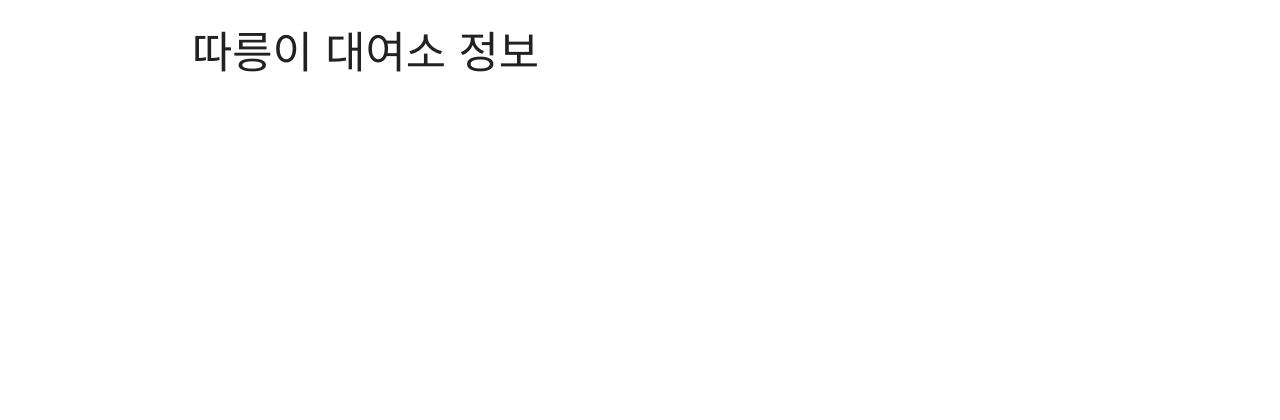
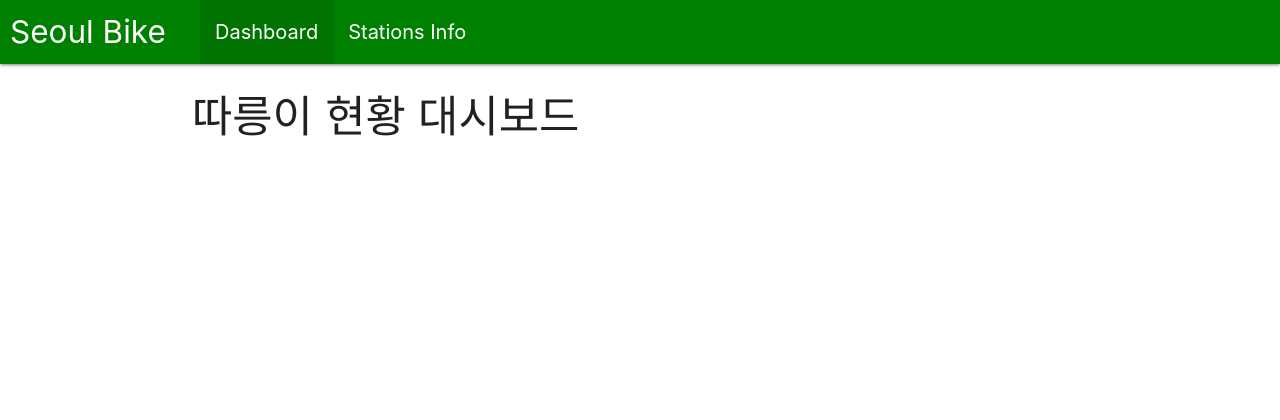
Before and after one commit to yahwang/seoulbike-data-platform, a Django app: page /dashboard/ in a window 1280 px wide. Shown: the top 420 px of the page. Before the commit the page ends 72 px from the top, so only its background shows below. Run offline with Django 3.2, Linux system fonts and the light colour scheme.

Commit message:
navbar 추가

```diff
--- a/django_web/app/settings/development.py
+++ b/django_web/app/settings/development.py
@@ -131,4 +131,7 @@ USE_TZ = True
 # https://docs.djangoproject.com/en/2.2/howto/static-files/
 
 STATIC_URL = '/static/'
+STATICFILES_DIRS = (
+    os.path.join(PROJECT_DIR, 'static'),
+)
 STATIC_ROOT = os.path.join(BASE_DIR, 'staticfiles')
--- /dev/null
+++ b/django_web/app/static/css/main.css
@@ -0,0 +1,12 @@
+nav{
+    background-color: green;
+}
+.nav-wrapper .brand-logo{
+    margin-left: 10px;
+}
+.nav-wrapper ul{
+    margin-left: 200px;
+}
+.nav-wrapper ul li a{
+    font-size: 20px;
+}
--- a/django_web/app/templates/base.html
+++ b/django_web/app/templates/base.html
@@ -1,3 +1,5 @@
+{% load static %}
+
 <head>
     <meta charset="utf-8">
     <meta name="viewport" content="width=device-width, initial-scale=1">
@@ -6,9 +8,27 @@
     <link rel="stylesheet" href="https://cdnjs.cloudflare.com/ajax/libs/materialize/1.0.0/css/materialize.min.css">
     <!-- icon -->
     <link href="https://fonts.googleapis.com/icon?family=Material+Icons" rel="stylesheet">
+    <link rel="stylesheet" type="text/css" href="{% static 'css/main.css' %}">
     {% block page_head %}{% endblock %}
 </head>
-<body>
+    <body>
+    <div class="navbar-fixed">
+        <nav>
+            <div class="nav-wrapper">
+                <a href="#!" class="brand-logo left">Seoul Bike</a>
+                <a href="#" data-target="mobile-demo" class="sidenav-trigger right"><i class="material-icons">menu</i></a>
+                <ul class="hide-on-med-and-down">
+                    <li id="dashboard"><a href="{% url 'bike_dashboard' %}">Dashboard</a></li>
+                    <li id="stations"><a href="{% url 'st_list' %}">Stations Info</a></li>
+                </ul>
+            </div>
+        </nav>
+    </div>
+    <ul class="sidenav" id="mobile-demo">
+        <li id="dashboard"><a href="{% url 'bike_dashboard' %}">Dashboard</a></li>
+        <li id="stations"><a href="{% url 'st_list' %}">Stations Info</a></li>
+    </ul>
+
     <div class="container">
         {% block page_content %}{% endblock %}
     </div>
@@ -17,5 +37,12 @@
     <script src="https://code.jquery.com/jquery-3.4.1.min.js" integrity="sha256-CSXorXvZcTkaix6Yvo6HppcZGetbYMGWSFlBw8HfCJo=" crossorigin="anonymous"></script>
     <!-- Compiled and minified JavaScript -->
     <script src="https://cdnjs.cloudflare.com/ajax/libs/materialize/1.0.0/js/materialize.min.js"></script>
+    <script>
+    $(document).ready(function(){
+        word = window.location.pathname.split('/')[1];
+        $('#' + word).addClass('active');
+        $('.sidenav').sidenav();
+    });
+    </script>
     {% block javascript %}{% endblock %}
 </body>
--- a/django_web/dashboard/templates/dashboard.html
+++ b/django_web/dashboard/templates/dashboard.html
@@ -9,7 +9,7 @@
 {% endblock %}
 
 {% block page_content %}
-<h3>따릉이 대여소 정보</h3>
+<h3>따릉이 현황 대시보드</h3>
 <div class="iframe-container">
     <iframe src="http://localhost:8088/superset/dashboard/1/?standalone=true" allowfullscreen></iframe>
 </div>
```
